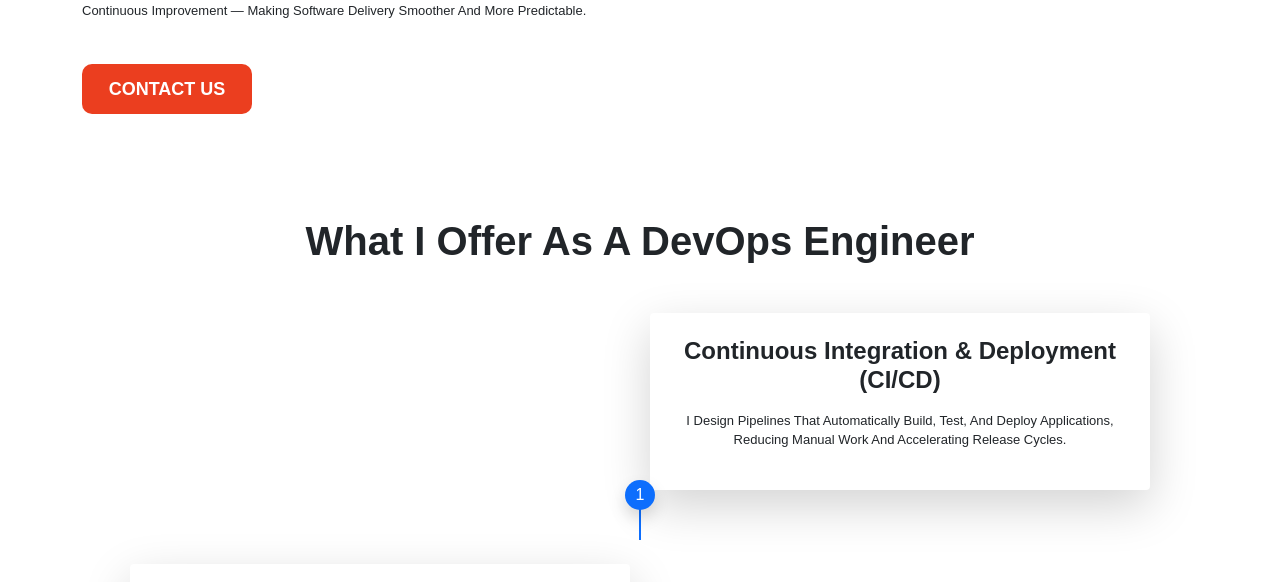
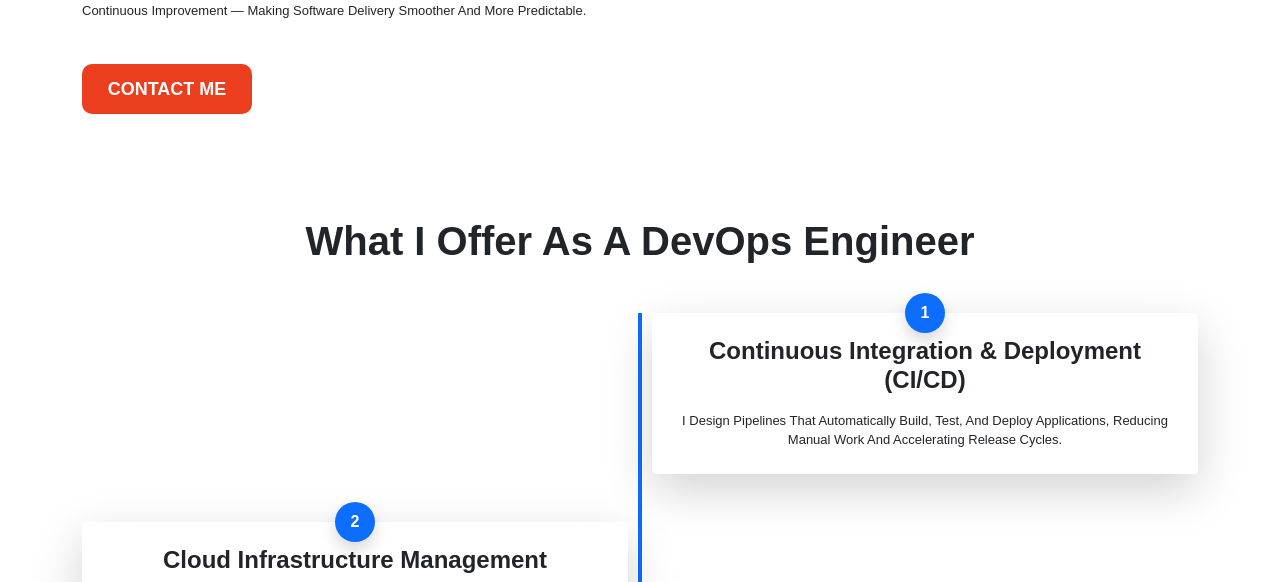
Before and after one commit to shohidul-jaman-anik/Personal-Portfolio, a React (Create React App) app: page /services/devops in a window 1280 px wide. Shown: the part 370-952 px from the top of the page. Built offline with nearby package versions, Linux system fonts and the light colour scheme.

Commit message:
serveice line perfectly doen

```diff
--- a/src/Components/Shared/WhatYouGetService/WhatYouGetService.js
+++ b/src/Components/Shared/WhatYouGetService/WhatYouGetService.js
@@ -12,7 +12,8 @@ const WhatYouGetService = ({ bannerInfo, getServiceTitle, lineService }) => {
           key={index}
           className="position-relative d-inline-block"
           style={{
-            background: "linear-gradient(to top, #6964faff 0%, transparent 20%)",
+            background:
+              "linear-gradient(to top, #6964faff 0%, transparent 20%)",
           }}
         >
           {part}
@@ -41,7 +42,7 @@ const WhatYouGetService = ({ bannerInfo, getServiceTitle, lineService }) => {
           </h4>
           <p className="mb-4">{bannerInfo?.bannerDescription}</p>
           <Link to="/contact" className="site-btn">
-            Contact Us
+            Contact Me
           </Link>
         </div>
 
@@ -68,37 +69,37 @@ const WhatYouGetService = ({ bannerInfo, getServiceTitle, lineService }) => {
           ])}
         </h2>
 
-        <div className="row g-4">
+        <div className="position-relative">
+          {/* Vertical line in the middle */}
+          <div
+            className="position-absolute top-0 start-50 translate-middle-x bg-primary"
+            style={{ width: "4px", height: "100%" }}
+          ></div>
+
           {lineService?.map((service, index) => (
-            <div className="col-12" key={index}>
             <div
-                className={`card shadow-lg p-4 border-0 ${
-                  index % 2 === 0 ? "ms-md-auto me-md-5" : "me-md-auto ms-md-5"
+              key={index}
+              className={`row mb-5 justify-content-${
+                index % 2 === 0 ? "end" : "start"
               }`}
-                style={{ maxWidth: "500px" }}
             >
-                <h4 className="fw-bold mb-3">{service.title}</h4>
-                <p className="">{service.description}</p>
-              </div>
-
-              {/* Timeline Line + Number */}
-              <div className="d-flex justify-content-center position-relative">
+              <div className="col-12 col-md-6">
+                <div className="card shadow-lg p-4 border-0 position-relative">
+                  {/* Timeline Number */}
                   <div
-                  className="bg-primary"
+                    className="position-absolute top-0 start-50 translate-middle bg-primary rounded-circle text-white d-flex align-items-center justify-content-center shadow"
                     style={{
-                    width: "2px",
-                    height: "50px",
-                  }}
-                ></div>
-                <div
-                  className="position-absolute rounded-circle bg-primary text-white d-flex align-items-center justify-content-center shadow"
-                  style={{
-                    top: "-10px",
-                    width: "30px",
-                    height: "30px",
+                      width: "40px",
+                      height: "40px",
+                      fontWeight: "bold",
+                      fontSize: "1rem",
+                      transform: "translate(-50%, -50%)",
                     }}
                   >
                     {index + 1}
+                  </div>
+                  <h4 className="fw-bold mb-3">{service.title}</h4>
+                  <p className="mb-0">{service.description}</p>
                 </div>
               </div>
             </div>
--- a/src/Components/services/ai-automation/AiAutomation.js
+++ b/src/Components/services/ai-automation/AiAutomation.js
@@ -8,7 +8,7 @@ const AiAutomation = () => {
     bannerDescription:
       "As a passionate full-stack developer, I focus on creating intelligent, efficient, and scalable solutions that simplify complex problems. My work blends modern development practices with AI-driven innovation — helping businesses and individuals save time, reduce effort, and achieve more. From frontend experiences to backend systems and cloud-native solutions, I strive to craft applications that not only perform but also empower growth. Every project I take on is an opportunity to build something meaningful, impactful, and future-ready.",
     bannerImg:
-      "https://lottie.host/c2395a2f-5e74-474f-8532-23c9bc1cc71b/9v8J1AgwKt.lottie",
+      "https://lottie.host/fce74ac5-16b4-41e5-be71-dc91905cd84d/FzMS4Bzyp7.lottie",
   };
 
   const getServiceTitle = "What You Get from AI Automation Service";
```
Lines whose indentation alone changed are shown as unchanged.
